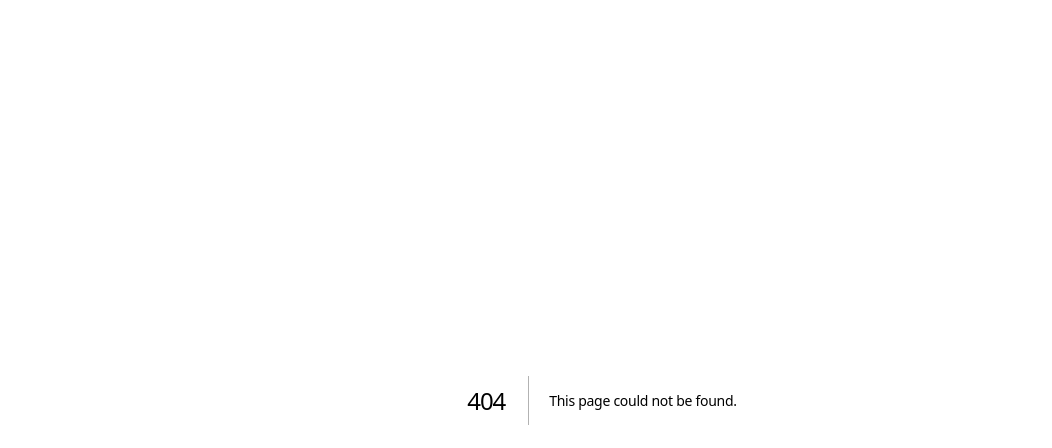
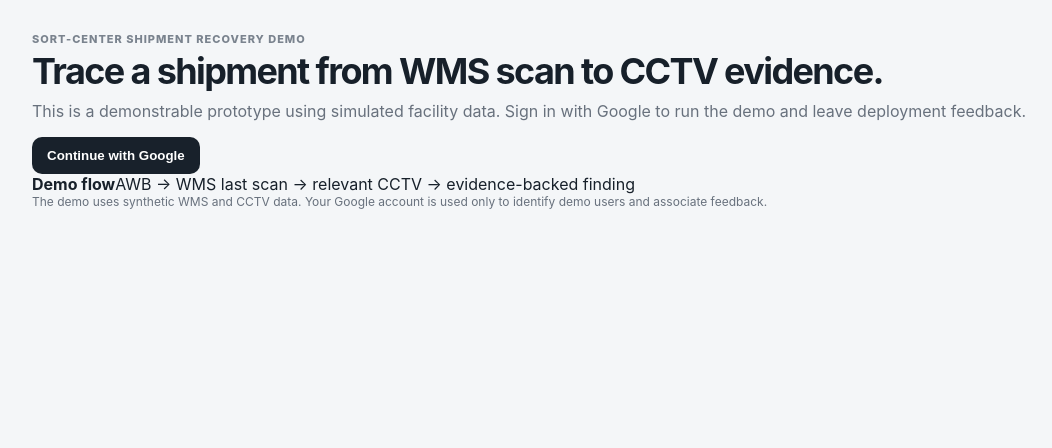
Before and after one commit to yogeshmj94/solariproject, a Next.js app: page /signin in a window 1280 px wide. Before the commit this address had no page. Shown: the top 448 px of the page, without its empty margins (38-1090 px from the left). Built offline with nearby package versions, Linux system fonts and the light colour scheme; no server answers.

Commit message:
Add Google sign-in page for hosted demo

```diff
--- /dev/null
+++ b/src/app/signin/page.tsx
@@ -0,0 +1,33 @@
+import { signIn } from "@/auth";
+
+export default function SignInPage() {
+  return (
+    <main className="signin-shell">
+      <section className="signin-card">
+        <div className="kicker">Sort-center shipment recovery demo</div>
+        <h1>Trace a shipment from WMS scan to CCTV evidence.</h1>
+        <p className="muted">
+          This is a demonstrable prototype using simulated facility data. Sign in with Google to run the demo and leave deployment feedback.
+        </p>
+
+        <form
+          action={async () => {
+            "use server";
+            await signIn("google", { redirectTo: "/investigations" });
+          }}
+        >
+          <button className="google-signin" type="submit">Continue with Google</button>
+        </form>
+
+        <div className="signin-note">
+          <strong>Demo flow</strong>
+          <span>AWB → WMS last scan → relevant CCTV → evidence-backed finding</span>
+        </div>
+
+        <p className="muted small">
+          The demo uses synthetic WMS and CCTV data. Your Google account is used only to identify demo users and associate feedback.
+        </p>
+      </section>
+    </main>
+  );
+}
```
